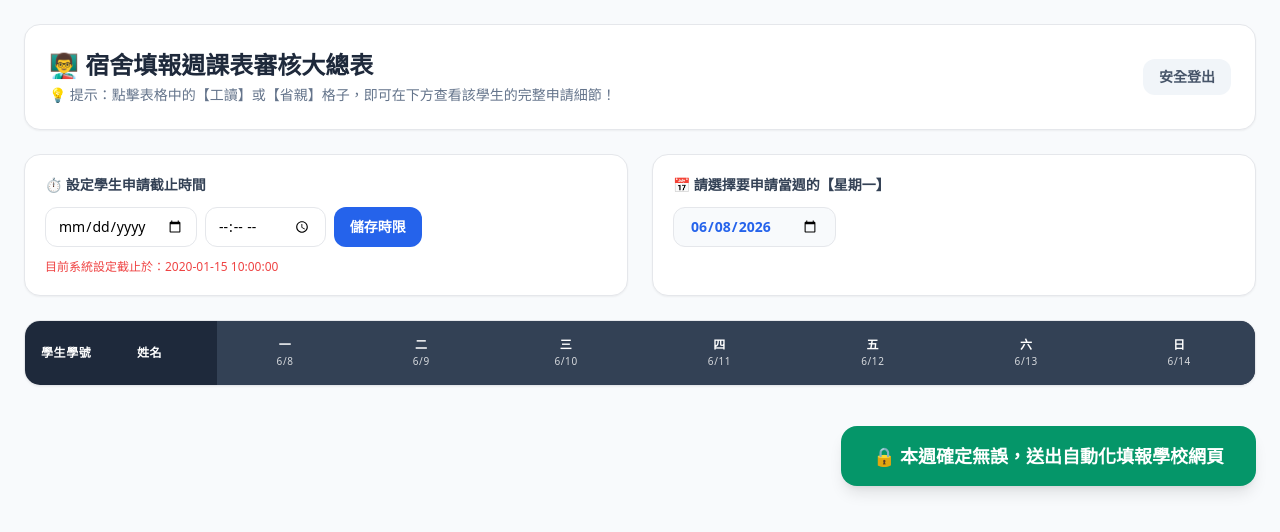
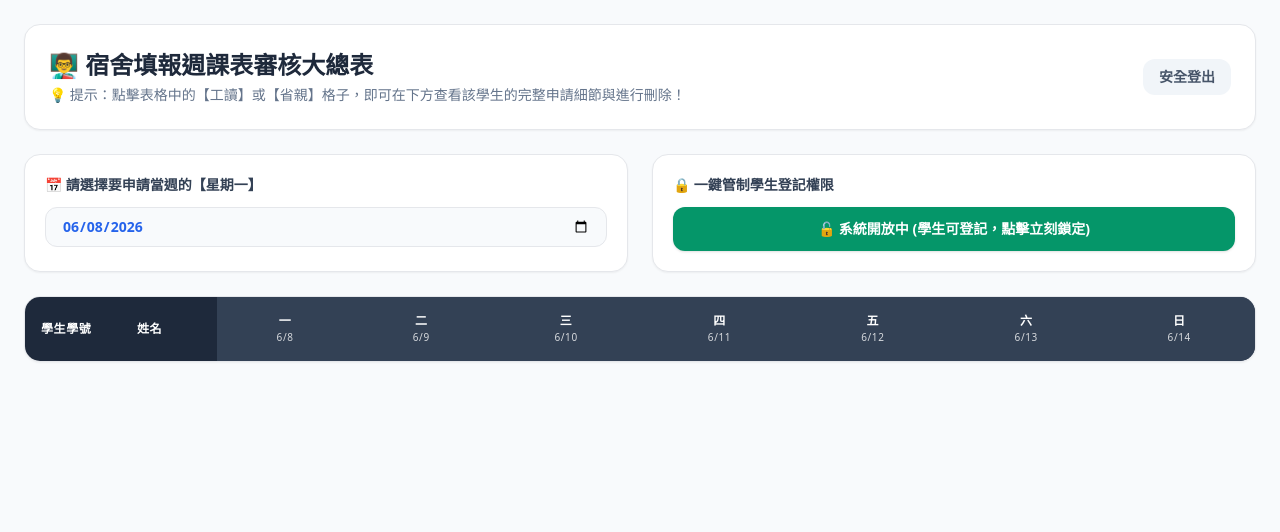
Before and after one commit to cobbe00000/dorm-system, a Flask app: template templates/teacher.html in a window 1280 px wide. Shown: the top 532 px of the page. Run offline with Flask 3, Linux system fonts and the light colour scheme; the template is opened without the code that fills it: most values are stand-ins (such as "Sample title", 1, 10 or a date in 2020); lists and menus that the app fills with data are empty; some libraries are stand-ins or nearby versions.

Commit message:
Update teacher.html

```diff
--- a/templates/teacher.html
+++ b/templates/teacher.html
@@ -12,25 +12,23 @@
         <div class="flex justify-between items-center bg-white p-6 rounded-2xl shadow-sm border">
             <div>
                 <h1 class="text-2xl font-bold text-slate-800">👨‍🏫 宿舍填報週課表審核大總表</h1>
-                <p class="text-sm text-slate-500 mt-1">💡 提示：點擊表格中的【工讀】或【省親】格子，即可在下方查看該學生的完整申請細節！</p>
+                <p class="text-sm text-slate-500 mt-1">💡 提示：點擊表格中的【工讀】或【省親】格子，即可在下方查看該學生的完整申請細節與進行刪除！</p>
             </div>
             <a href="/logout" class="bg-slate-100 hover:bg-red-50 hover:text-red-600 text-slate-600 px-4 py-2 rounded-xl text-sm font-semibold">安全登出</a>
         </div>
 
         <div class="grid grid-cols-1 md:grid-cols-2 gap-6">
             <div class="bg-white p-5 rounded-2xl shadow-sm border space-y-3">
-                <h3 class="text-sm font-bold text-slate-700">⏱️ 設定學生申請截止時間</h3>
-                <form action="/teacher/save_settings" method="POST" class="flex gap-2">
-                    <input type="date" name="deadline_date" required class="border px-3 py-2 rounded-xl text-sm">
-                    <input type="time" name="deadline_time" required class="border px-3 py-2 rounded-xl text-sm">
-                    <button type="submit" class="bg-blue-600 text-white px-4 py-2 rounded-xl text-sm font-bold hover:bg-blue-700">儲存時限</button>
-                </form>
-                <p class="text-xs text-red-500 font-medium">目前系統設定截止於：{{ settings.deadline }}</p>
+                <h3 class="text-sm font-bold text-slate-700">📅 請選擇要申請當週的【星期一】</h3>
+                <input type="date" id="week_monday" onchange="updateWeekDates()" class="border px-4 py-2 rounded-xl text-sm bg-slate-50 font-bold text-blue-600 w-full">
             </div>
 
-            <div class="bg-white p-5 rounded-2xl shadow-sm border space-y-3">
-                <h3 class="text-sm font-bold text-slate-700">📅 請選擇要申請當週的【星期一】</h3>
-                <input type="date" id="week_monday" onchange="updateWeekDates()" class="border px-4 py-2 rounded-xl text-sm bg-slate-50 font-bold text-blue-600">
+            <!-- 🎯 新增：一鍵鎖定/解鎖動態切換區塊 -->
+            <div class="bg-white p-5 rounded-2xl shadow-sm border space-y-3 flex flex-col justify-center">
+                <h3 class="text-sm font-bold text-slate-700">🔒 一鍵管制學生登記權限</h3>
+                <button id="lock-btn" onclick="toggleSystemLock()" class="w-full font-bold py-3 rounded-xl shadow transition text-center text-sm active:scale-95 duration-150">
+                    <!-- 這裡會由 JS 依據後端傳來的 system_locked 狀態動態渲染 -->
+                </button>
             </div>
         </div>
 
@@ -62,16 +60,36 @@
                 </table>
             </div>
         </div>
-
-        <div class="flex justify-end pt-4">
-            <button onclick="triggerAutomation()" class="bg-emerald-600 hover:bg-emerald-700 text-white font-bold px-8 py-4 rounded-2xl shadow-lg text-lg transition duration-150 active:scale-95">
-                🔒 本週確定無誤，送出自動化填報學校網頁
-            </button>
-        </div>
     </div>
 
     <script>
         const rawApplications = {{ applications | tojson | safe }};
+        let isSystemLocked = {{ 'true' if system_locked else 'false' }};
+
+        // 🎯 依據狀態渲染「一鍵鎖定/解鎖」按鈕樣式
+        function renderLockButton() {
+            const btn = document.getElementById('lock-btn');
+            if (isSystemLocked) {
+                btn.className = "w-full bg-red-600 hover:bg-red-700 text-white font-bold py-3 rounded-xl shadow transition text-center text-sm active:scale-95 duration-150";
+                btn.innerHTML = "🔒 系統已鎖定 (學生無法登記，點擊解開)";
+            } else {
+                btn.className = "w-full bg-emerald-600 hover:bg-emerald-700 text-white font-bold py-3 rounded-xl shadow transition text-center text-sm active:scale-95 duration-150";
+                btn.innerHTML = "🔓 系統開放中 (學生可登記，點擊立刻鎖定)";
+            }
+        }
+
+        // 🎯 觸發切換鎖定與解鎖
+        function toggleSystemLock() {
+            fetch('/teacher/toggle_lock', { method: 'POST' })
+            .then(res => res.json())
+            .then(data => {
+                if (data.status === 'success') {
+                    isSystemLocked = data.system_locked;
+                    renderLockButton();
+                    alert(isSystemLocked ? "🔒 系統已成功鎖定，學生端現在無法登記囉！" : "🔓 系統已成功解鎖，開放學生登記填報。");
+                }
+            });
+        }
 
         function getRecentMonday() {
             let d = new Date();
@@ -80,7 +98,6 @@
         }
         document.getElementById('week_monday').value = getRecentMonday();
 
-        // 完全保留你原本的所有時間計算法則
         function calculateStatus(app, checkDateStr) {
             if (app.leave_type === "工讀") {
                 if (app.work_date !== checkDateStr) return null;
@@ -113,7 +130,6 @@
             return null;
         }
 
-        // 🎯 修正2：改用安全 Index 抓取資料，100% 避免 JSON 字串雙引號破壞 HTML 結構導致網頁讀不出來
         function showDetailByIndex(index) {
             const app = rawApplications[index];
             const panel = document.getElementById('detail-panel');
@@ -122,10 +138,17 @@
             panel.classList.remove('hidden');
 
             let html = `
-                <div>
-                    <p class="mb-1"><strong>👤 學生基本資料：</strong> <span class="text-blue-700 font-bold">${app.student_name} (${app.student_id})</span></p>
-                    <p class="mb-1"><strong>📌 申請假別：</strong> <span class="bg-indigo-600 text-white px-2 py-0.5 text-xs rounded font-bold">${app.leave_type}</span></p>
-                    <p class="mb-1"><strong>⏱️ 學生手機送出時間：</strong> <span class="text-gray-500">${app.timestamp || '無紀錄'}</span></p>
+                <div class="flex flex-col justify-between h-full space-y-4">
+                    <div>
+                        <p class="mb-1"><strong>👤 學生基本資料：</strong> <span class="text-blue-700 font-bold">${app.student_name} (${app.student_id})</span></p>
+                        <p class="mb-1"><strong>📌 申請假別：</strong> <span class="bg-indigo-600 text-white px-2 py-0.5 text-xs rounded font-bold">${app.leave_type}</span></p>
+                        <p class="mb-1"><strong>⏱️ 學生手機送出時間：</strong> <span class="text-gray-500">${app.timestamp || '無紀錄'}</span></p>
+                    </div>
+                    <div class="pt-2">
+                        <button onclick="deleteApplication('${app.student_id}', '${app.target_date}')" class="bg-red-600 hover:bg-red-700 text-white font-bold px-4 py-2.5 rounded-xl text-xs shadow transition flex items-center gap-1">
+                            🗑️ 刪除此筆請假紀錄
+                        </button>
+                    </div>
                 </div>
                 <div class="bg-white p-3 rounded-xl border border-blue-100 space-y-1">
                     <p class="text-xs font-bold text-indigo-500 uppercase tracking-wider border-b pb-1 mb-1">📋 學生填報之原始詳細欄位</p>
@@ -158,6 +181,23 @@
             html += `</div>`;
             content.innerHTML = html;
             panel.scrollIntoView({ behavior: 'smooth' });
+        }
+
+        function deleteApplication(studentId, targetDate) {
+            if (!confirm("⚠️ 確定要刪除這筆請假填報紀錄嗎？此動作將無法復原。")) return;
+
+            let fd = new FormData();
+            fd.append('student_id', studentId);
+            fd.append('target_date', targetDate);
+
+            fetch('/teacher/delete_application', { method: 'POST', body: fd })
+            .then(res => res.json())
+            .then(data => {
+                alert(data.message);
+                if (data.status === 'success') {
+                    window.location.reload();
+                }
+            });
         }
 
         function updateWeekDates() {
@@ -242,13 +282,10 @@
             fetch('/teacher/update_status', { method: 'POST', body: fd });
         }
 
-        function triggerAutomation() {
-            fetch('/teacher/confirm_week', { method: 'POST' })
-            .then(res => res.json())
-            .then(data => { alert(data.message); });
-        }
-
-        window.onload = updateWeekDates;
+        window.onload = function() {
+            updateWeekDates();
+            renderLockButton();
+        };
     </script>
 </body>
 </html>
```
